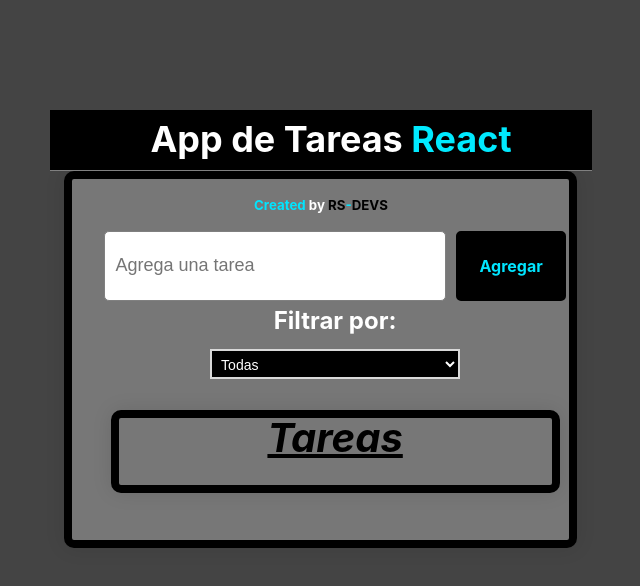
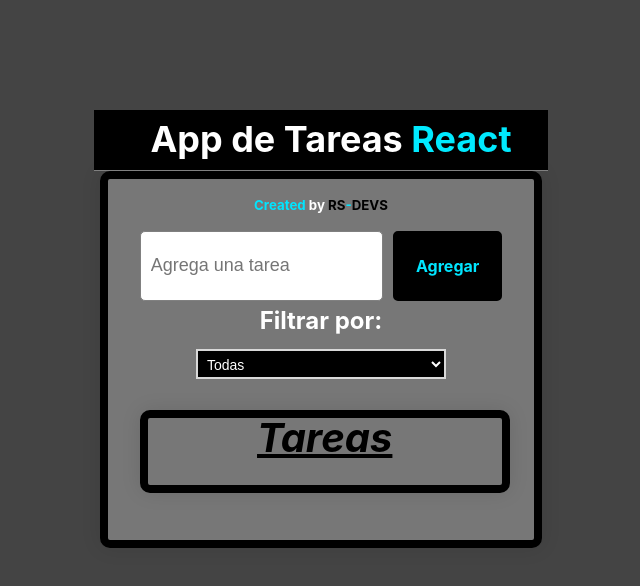
Before and after one commit to RS-Devs/AppTareas-WebApp-React, a React (Vite) app: page / in a window 1280 px wide. Shown: the top 586 px of the page, without its empty margins (319-959 px from the left). Built offline with nearby package versions, Linux system fonts and the light colour scheme.

Commit message:
Update App.css

```diff
--- a/src/App.css
+++ b/src/App.css
@@ -378,6 +378,6 @@
   }
 
   input[type="text"] {
-    width: 20rem;
+    width: 100%;
   }
 }
```
